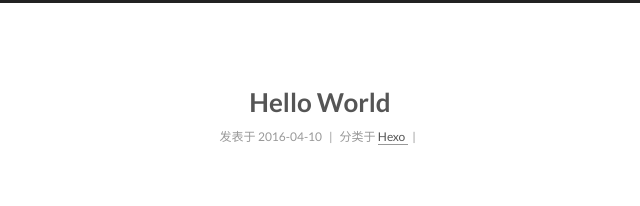
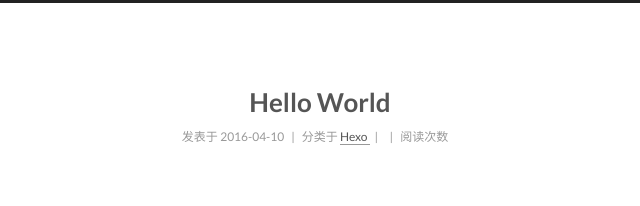
Before and after one commit to LiangJunqiang/LiangJunqiang.github.io, a plain HTML site: page 2016/04/10/hello-world/index.html in a window 1280 px wide. Shown: the top 206 px of the page, 450-1090 px from the left. Drawn offline with Linux system fonts and the light colour scheme; some packages are replaced by stand-ins of ours; a script that the page names is missing.

Commit message:
更新博客。

```diff
--- a/2016/04/10/hello-world/index.html
+++ b/2016/04/10/hello-world/index.html
@@ -316,6 +316,11 @@ Quick">
 
 
 
+              &nbsp; | &nbsp;
+              <span class="page-pv">阅读次数
+              <span class="busuanzi-value" id="busuanzi_value_page_pv" ></span>
+              </span>
+
         </div>
       </header>
 
@@ -577,6 +582,11 @@ Quick">
 </div>
 <!--
 
+<div class="busuanzi-count">
+
+
+</div>
+
 -->
 <span id="busuanzi_container_site_pv">
       本站总访问量<span id="busuanzi_value_site_pv"></span>次
```
Also changed, not shown: 2016/04/10/贴C代码测试高亮/index.html (+10 -0 lines), archives/2016/04/index.html (+5 -0 lines), archives/2016/index.html (+5 -0 lines), archives/index.html (+5 -0 lines), categories/Hexo/index.html (+5 -0 lines), categories/index.html (+5 -0 lines), index.html (+5 -0 lines), tags/Bash-command-line/index.html (+5 -0 lines), tags/C/index.html (+5 -0 lines), tags/Hexo/index.html (+5 -0 lines), tags/index.html (+5 -0 lines).
